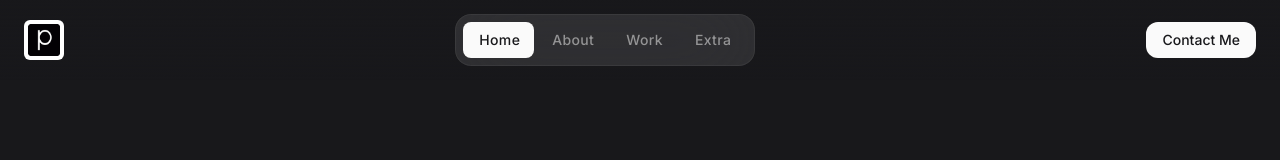
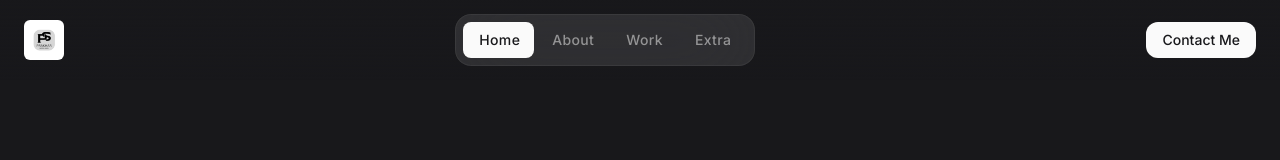
Before and after one commit to Prakharsri13/My-portfolio-react, a React (Vite) app: page / in a window 1280 px wide. Shown: the top 160 px of the page. Built offline with nearby package versions, Linux system fonts and the light colour scheme.

Commit message:
Update Header.jsx

```diff
--- a/src/components/Header.jsx
+++ b/src/components/Header.jsx
@@ -12,7 +12,7 @@ const Header = () => {
             <div className="max-w-screen-2xl w-full mx-auto px-4 flex justify-between items-center md:px-6 md:grid-cols-[1fr,3rf,1fr]">
                 <h1 >
                     <a href="/" className="logo">
-                        <img src="/public/images/prakharlogo.png" className="bg-white rounded-md p-1" width={40} height={40} alt="Prakhar Srivastava" />
+                        <img src="/public/images/canvaprakhar.png" className="bg-white rounded-md p-1" width={40} height={40} alt="Prakhar Srivastava" />
                     </a>
                 </h1>
 
```
